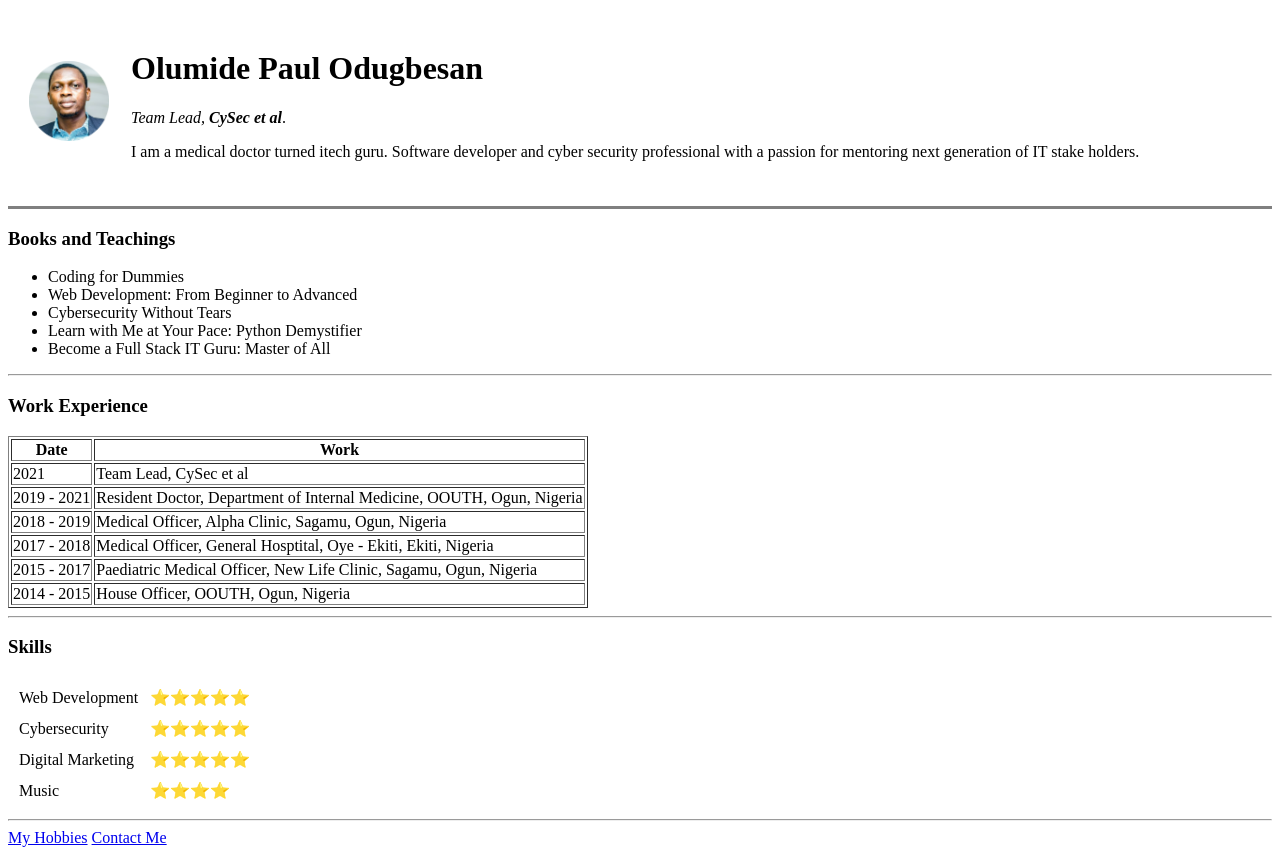
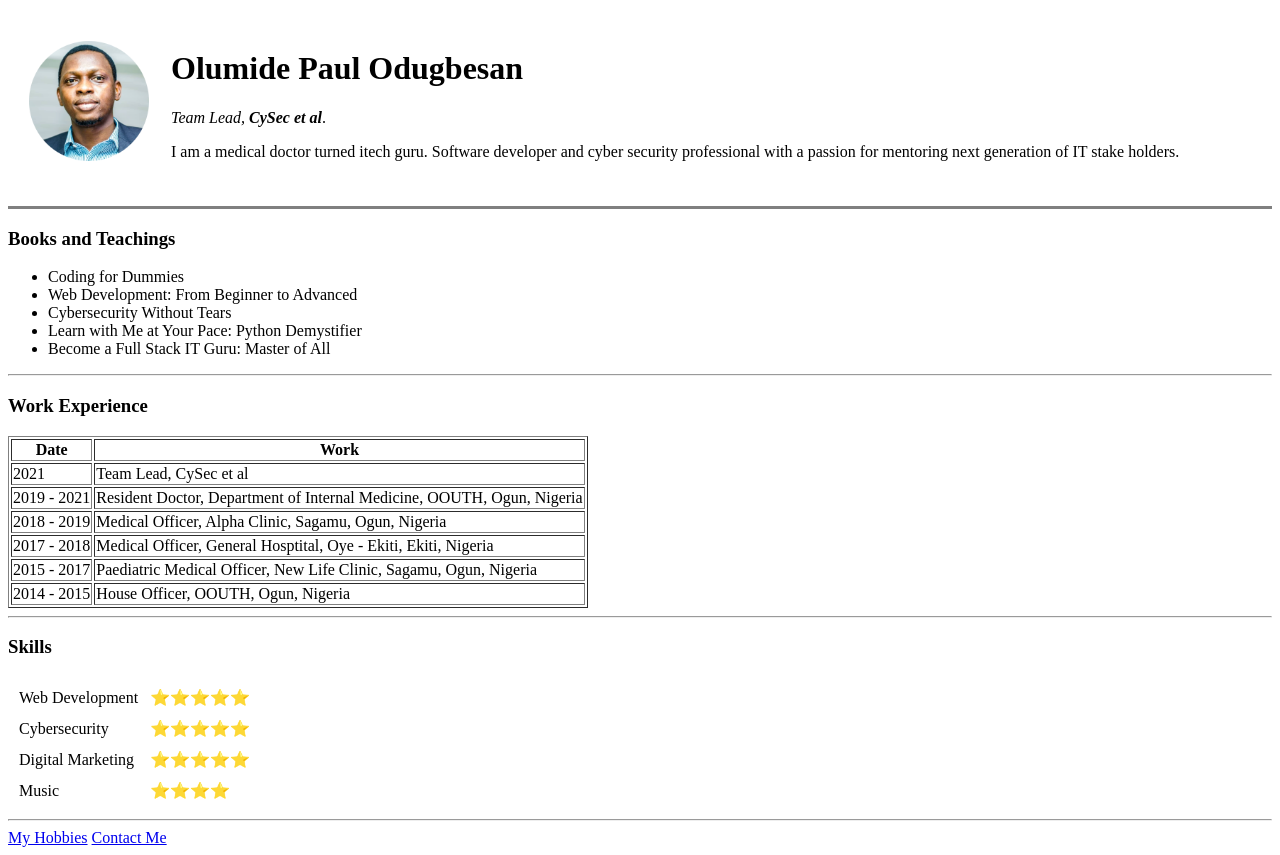
Before and after one commit to iamolumidepaul/cv, a plain HTML site: page index.html in a window 1280 px wide. Drawn offline with Linux system fonts and the light colour scheme.

Commit message:
Update index.html

```diff
--- a/index.html
+++ b/index.html
@@ -10,7 +10,7 @@
   <table cellspacing="20">
     <!-- cell spacing no longer available on html5 -->
     <tr>
-      <td><img src="olumide.png" style="width:80px;" alt="Olumide Paul Odugbesan profile picture"></td>
+      <td><img src="olumide.png" style="width:120px;" alt="Olumide Paul Odugbesan profile picture"></td>
       <td>
         <h1>Olumide Paul Odugbesan</h1>
         <p><em>Team Lead, <strong>CySec et al</strong></em>.</p>
```
